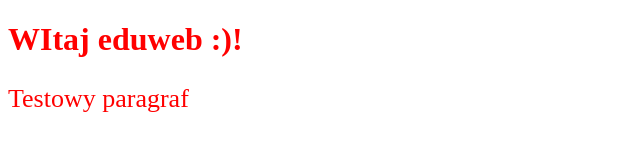
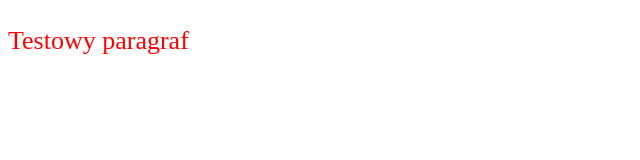
Before and after one commit to Bondar91/front-end-bootcamp-week1-ex1, a plain HTML site: page index.html in a window 1280 px wide. Shown: the whole page, without its empty margins (0-640 px from the left). Drawn offline with nearby package versions, Linux system fonts and the light colour scheme.

Commit message:
Usunięcie nagłówka H1

```diff
--- a/index.html
+++ b/index.html
@@ -5,7 +5,7 @@
 	<link rel="stylesheet" type="text/css" href="css/style.css">
 </head>
 <body>
-	<h1>WItaj eduweb :)!</h1>
+
 	<p>Testowy paragraf</p>
 
 	<script src="https://ajax.googleapis.com/ajax/libs/jquery/1.12.4/jquery.min.js"></script>
```
